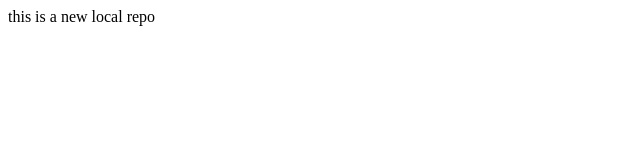
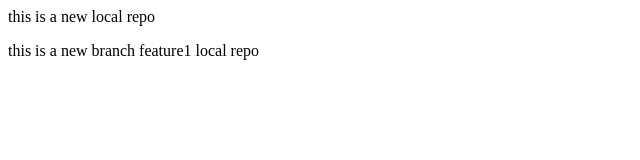
Before and after one commit to SufyanSaeed/localRepo, a plain HTML site: page index.html in a window 1280 px wide. Shown: the whole page, without its empty margins (0-640 px from the left). Drawn offline with Linux system fonts and the light colour scheme.

Commit message:
New branch feature1

```diff
--- a/index.html
+++ b/index.html
@@ -1 +1,4 @@
 <p>this is a new local repo</p>
+<p>this is a new branch feature1 local repo</p>
+
+<!-- bla bla bla -->
```
